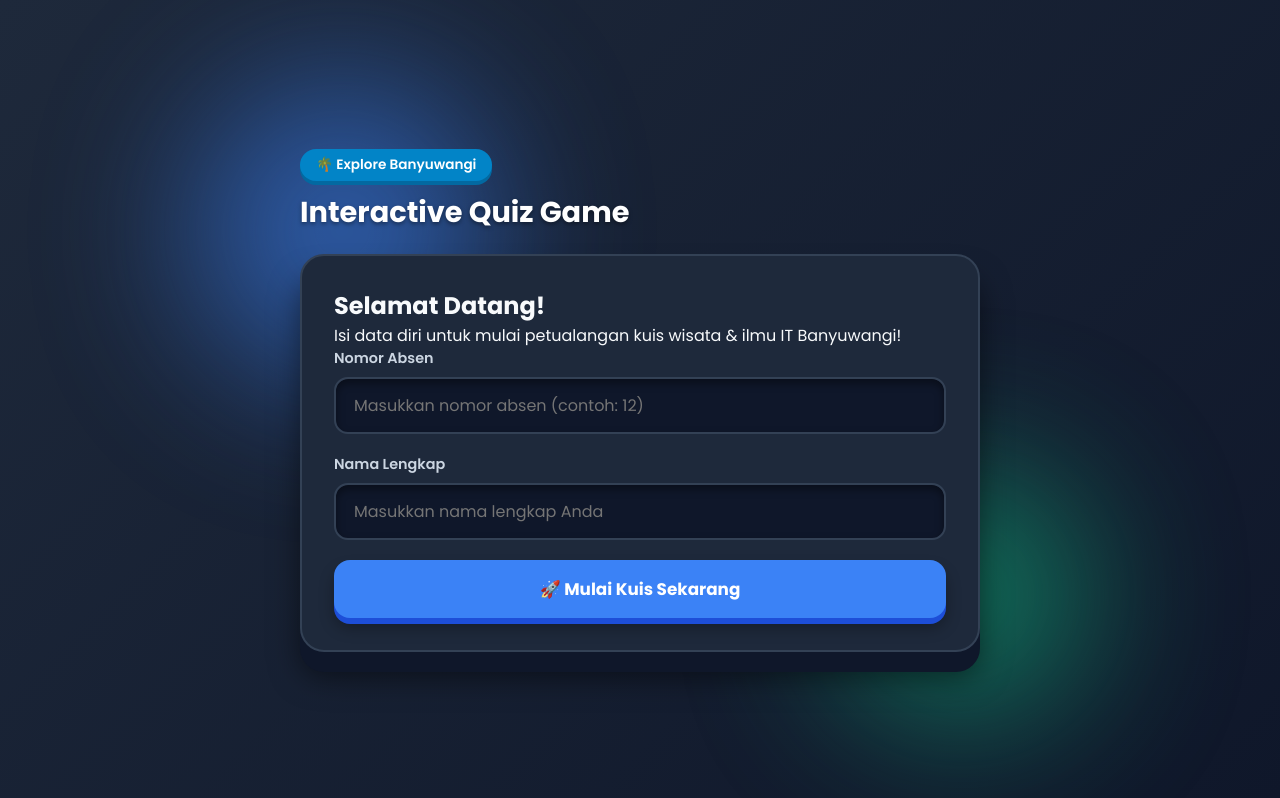
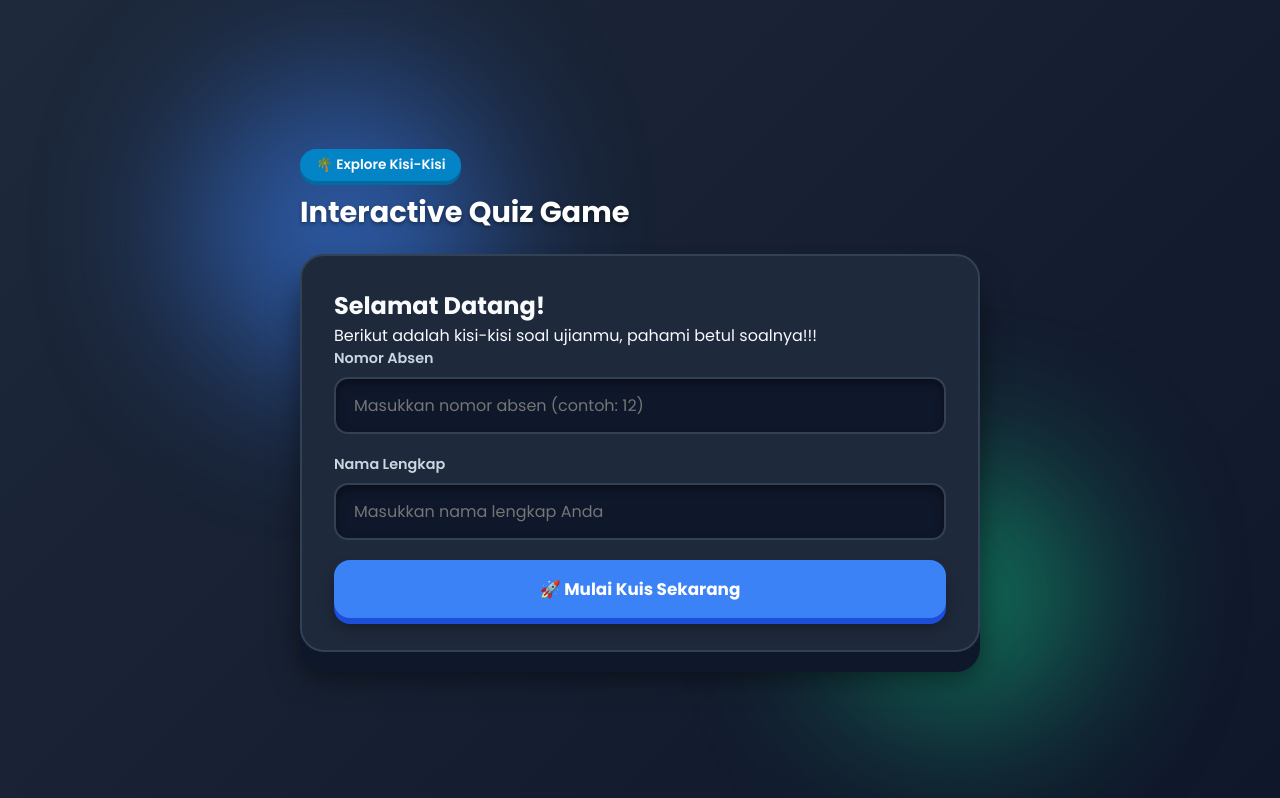
Before and after one commit to smkpintar17/GAMES-INTERAKTIF-SMK-PINTAR, a plain HTML site: page index.html in a window 1280 px wide. Drawn offline with nearby package versions, Linux system fonts and the light colour scheme.

Commit message:
Update index.html

```diff
--- a/index.html
+++ b/index.html
@@ -19,7 +19,7 @@
         <!-- HEADER -->
         <header>
             <div class="logo-area">
-                <span class="badge-banyuwangi">🌴 Explore Banyuwangi</span>
+                <span class="badge-banyuwangi">🌴 Explore Kisi-Kisi</span>
                 <h1>Interactive Quiz Game</h1>
             </div>
         </header>
@@ -27,7 +27,7 @@
         <!-- SCREEN 1: LOGIN -->
         <section id="screen-login" class="card active">
             <h2>Selamat Datang!</h2>
-            <p class="subtitle">Isi data diri untuk mulai petualangan kuis wisata & ilmu IT Banyuwangi!</p>
+            <p class="subtitle">Berikut adalah kisi-kisi soal ujianmu, pahami betul soalnya!!!</p>
 
             <form id="form-login">
                 <div class="input-group">
```
